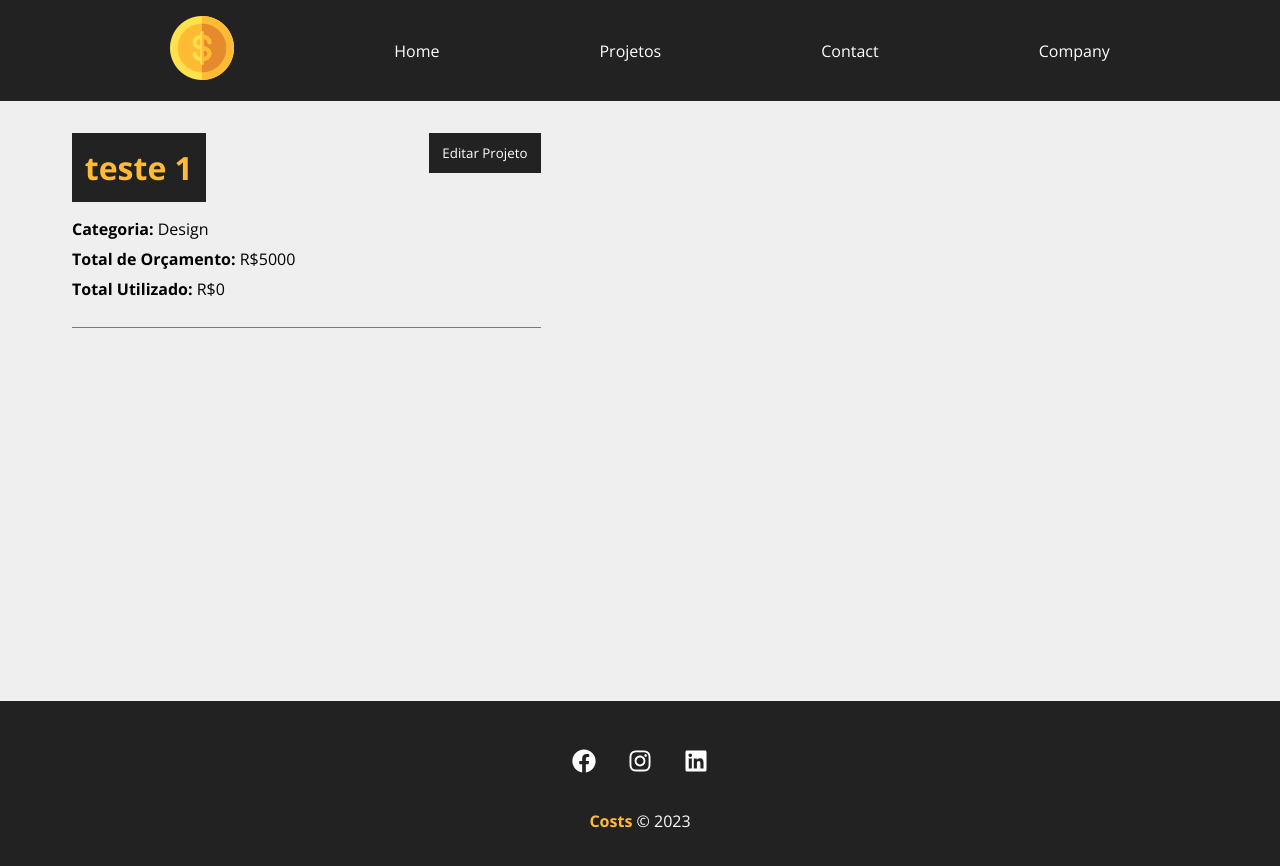
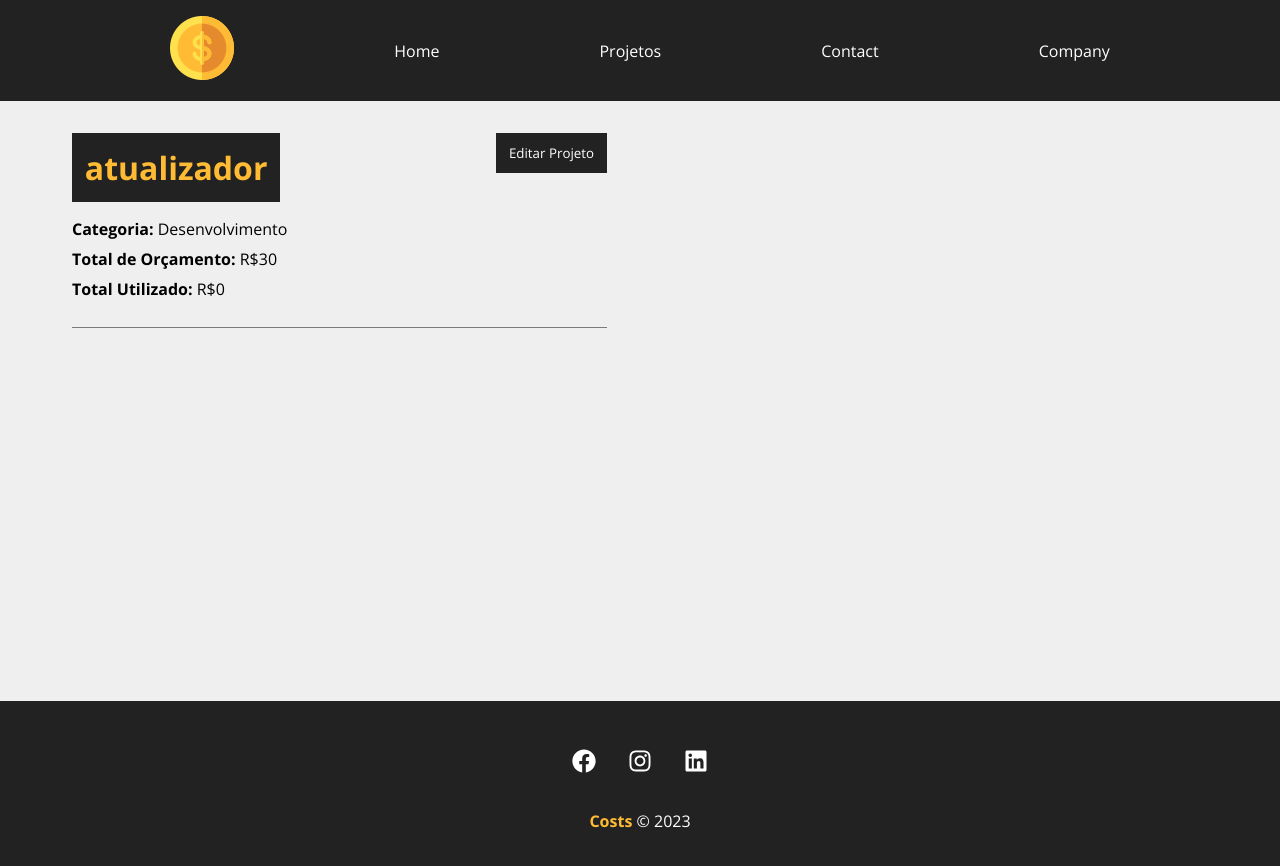
Before and after one commit to lucassilva3g/costs, a React (Create React App) app: page /Project/1 in a window 1280 px wide. Shown: the top 866 px of the page. Built offline with nearby package versions, Linux system fonts and the light colour scheme; data requests are answered from the project's data file.

Commit message:
Atualização do projeto

```diff
--- a/db.json
+++ b/db.json
@@ -1,11 +1,11 @@
 {
   "projects": [
     {
-      "name": "teste 1",
-      "budget": "5000",
+      "name": "atualizador",
+      "budget": "30",
       "category": {
-        "id": "3",
-        "name": "Design"
+        "id": "2",
+        "name": "Desenvolvimento"
       },
       "cost": 0,
       "services": [],
--- a/src/components/pages/Project.js
+++ b/src/components/pages/Project.js
@@ -3,11 +3,15 @@
 import { useEffect, useState } from "react";
 import Loading from "../layout/Loading";
 import Container from "./Container";
+import ProjectForm from "../project/ProjectForm";
+import Message from "../layout/Message";
 
 function Project() {
   const { id } = useParams();
   const [project, setProject] = useState({});
   const [showProjectForm, setShowProjectForm] = useState(false);
+const [message, setMessage] = useState();
+const [type, setType] = useState();
 
   useEffect(() => {
     setTimeout(() => {
@@ -25,6 +29,31 @@
     }, 300);
   }, [id]);
 
+  function editPost(project) {
+    //budget validation
+    if (project.budget < project.cost) {
+      setMessage("Orçamento não pode ser menor que o custo do projeto!");
+      setType("error");
+      return false;
+    }
+
+    fetch(`http://localhost:5000/projects/${id}`, {
+      method: "PATCH",
+      headers: {
+        "Content-Type": "application/json",
+      },
+      body: JSON.stringify(project),
+    })
+      .then((resp) => resp.json())
+      .then((data) => {
+        setProject(data);
+        setShowProjectForm(false);
+        setMessage("Projeto atualizado!");
+      setType("success");
+      })
+      .catch((err) => console.log(err));
+  }
+
   function toggleProjectForm() {
     setShowProjectForm(!showProjectForm);
   }
@@ -34,6 +63,7 @@
       {project.name ? (
         <div className={styles.project_details}>
           <Container customClass="column">
+            {message && <Message type= {type} msg={message} />}
             <div className={styles.details_container}>
               <h1>{project.name}</h1>
               <button className={styles.btn} onClick={toggleProjectForm}>
@@ -53,7 +83,11 @@
                 </div>
               ) : (
                 <div className={styles.project_info}>
-                    <p>detalhes do projeto</p>
+                  <ProjectForm
+                    handleSubmit={editPost}
+                    btnText="Concluir edição"
+                    projectData={project}
+                  />
                 </div>
               )}
             </div>
```
Lines whose indentation alone changed are shown as unchanged.
